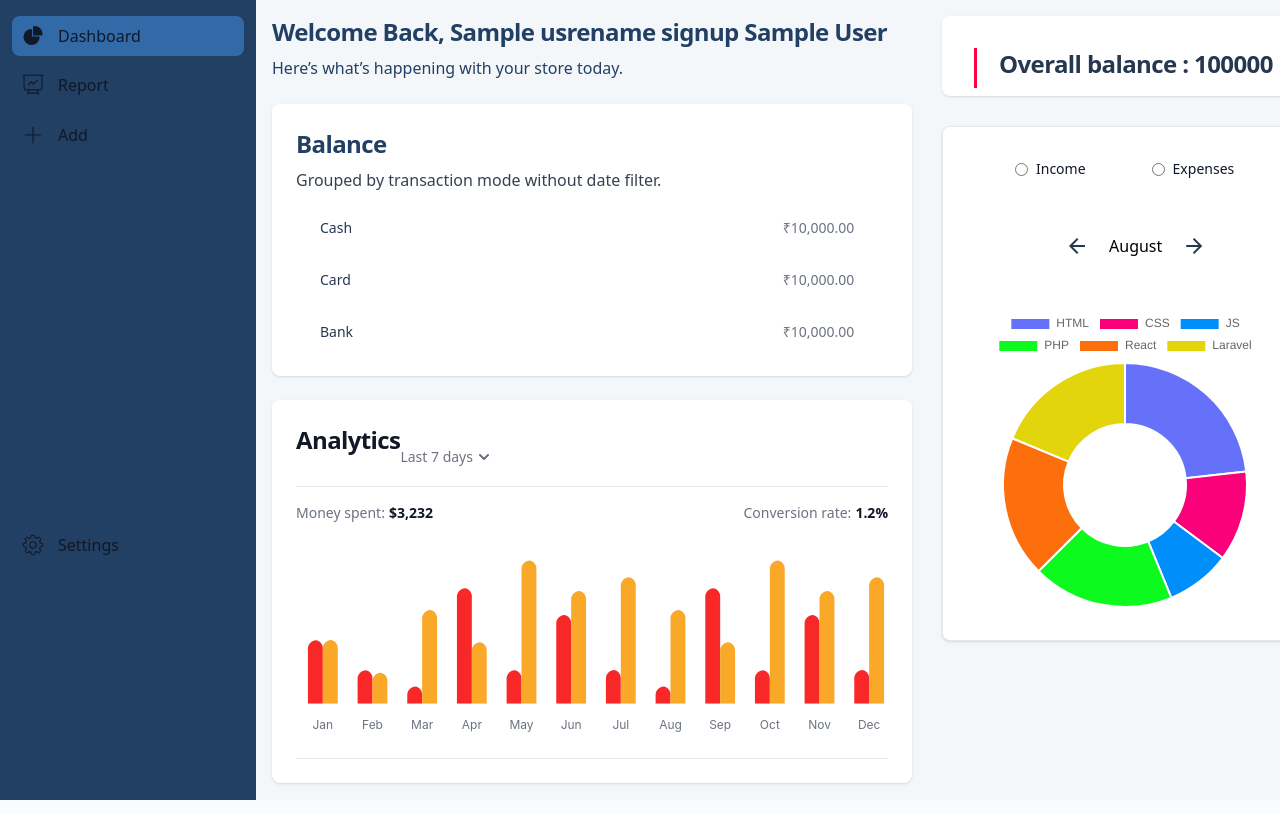
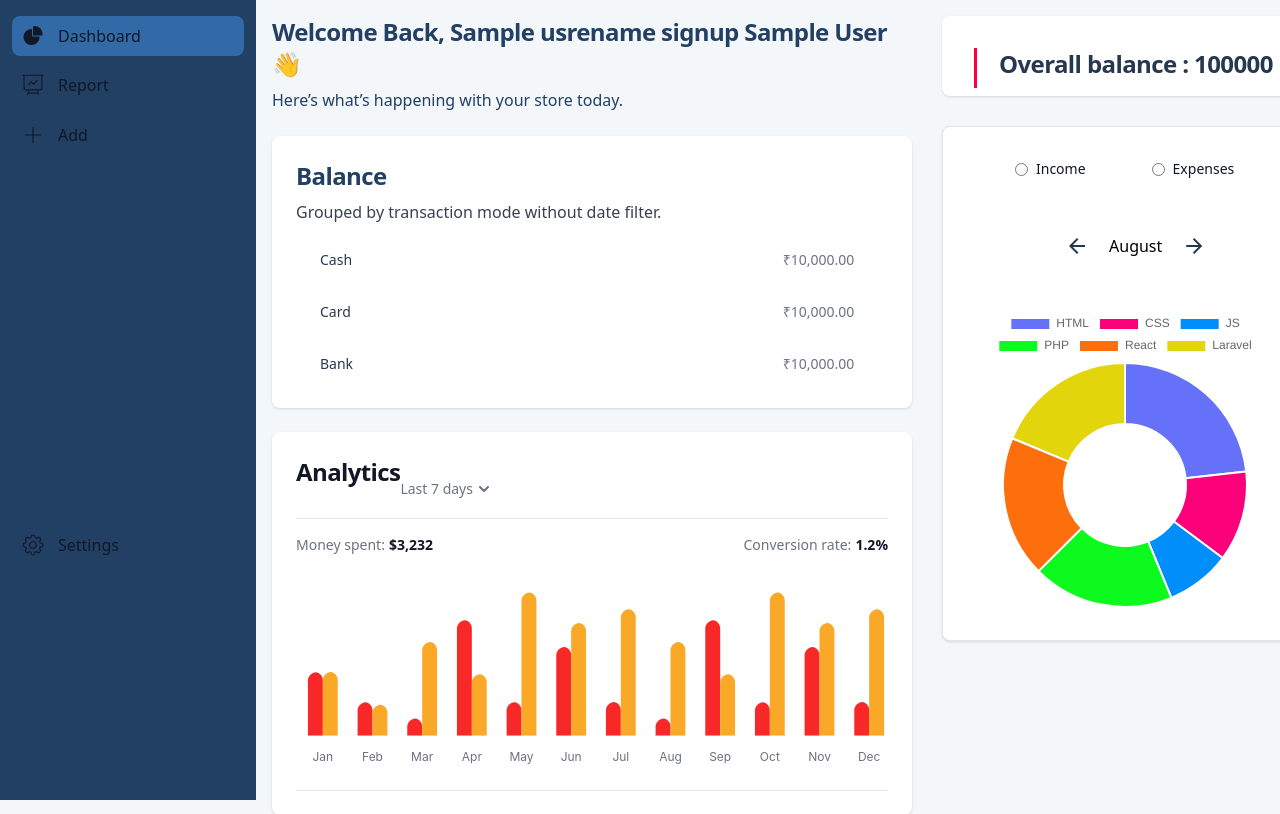
Before and after one commit to gokulapriyandckap/Frugal_Friend, a PHP site: template view/home.php in a window 1280 px wide. Shown: the top 814 px of the page. Run offline with PHP 8.4, Linux system fonts and the light colour scheme; the visitor is signed in with stand-in values (Sample User, id 1); the template is opened without the code that fills it: most values are stand-ins (such as "Sample title", 1, 10 or a date in 2020); some libraries are stand-ins or nearby versions.

Commit message:
added the hand waveing emoji.

```diff
--- a/view/home.php
+++ b/view/home.php
@@ -88,7 +88,7 @@
   <div class="p-4 sm:ml-64" style="display: flex;">
     <!-- balance and graph -->
     <div class="records">
-      <h1 class="mb-2 text-2xl font-bold tracking-tight text-gray-900" style="color: #223F64;">Welcome Back, <?php echo $usrenameSignup;?> <?= $_SESSION['username']?></h1>
+      <h1 class="mb-2 text-2xl font-bold tracking-tight text-gray-900" style="color: #223F64;">Welcome Back, <?php echo $usrenameSignup;?> <?= $_SESSION['username']?> 👋</h1>
       <h2 style="color: #223F64;">Here’s what’s happening with your store today.</h2>
       <br>
       <div class="balance_card">
```
